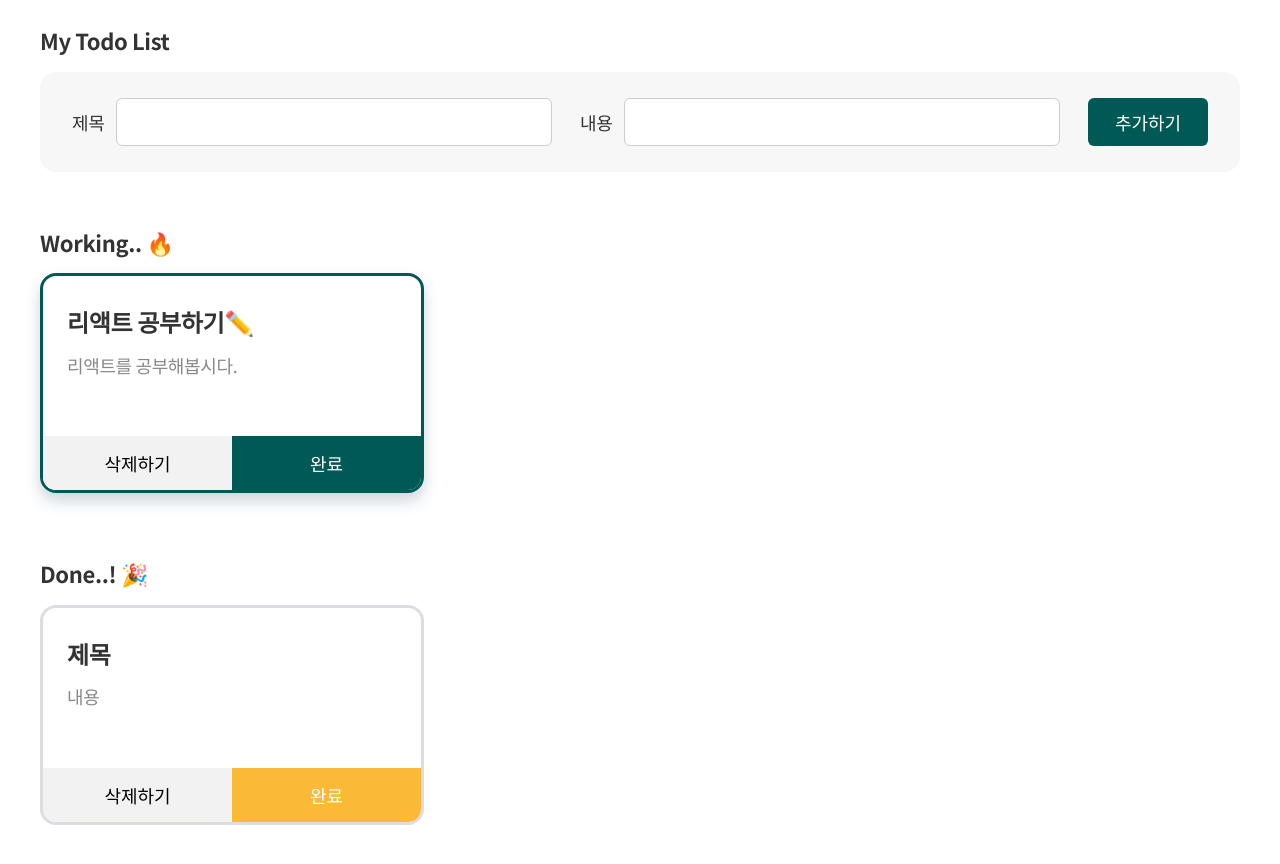
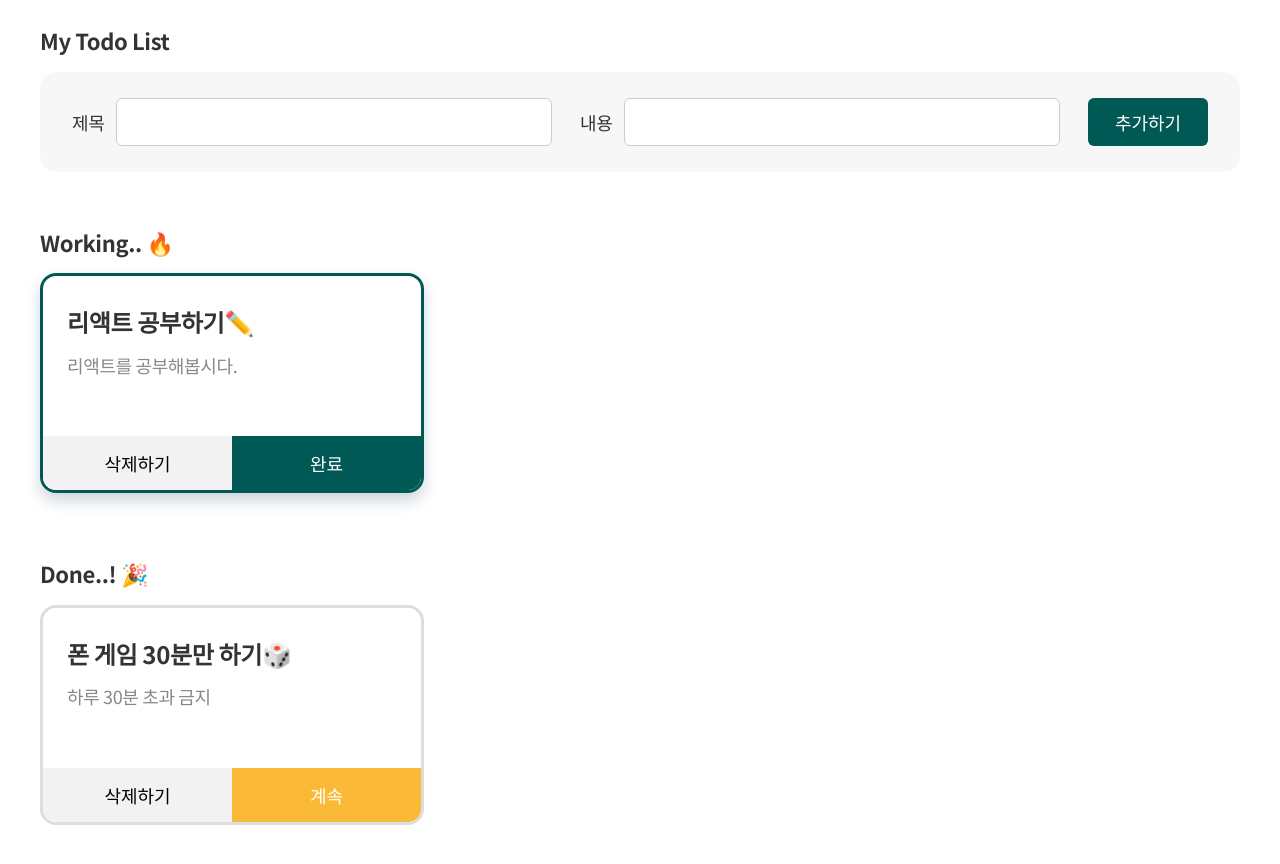
Before and after one commit to lizzieFEstudy/todolist-advance, a React (Create React App) app: page / in a window 1280 px wide. Shown: the top 864 px of the page. Built offline with nearby package versions, Linux system fonts and the light colour scheme.

Commit message:
feat(Todo): Update done status

```diff
--- a/src/App.js
+++ b/src/App.js
@@ -29,6 +29,17 @@ function App() {
         setTitle('');
 
         setBody('');
+    };
+
+    const toggleDoneButtonHandler = (id) => {
+        let copyTodo = [...todo];
+        let ind;
+        copyTodo.forEach((todo, i) => {
+            if (todo.id == id) ind = i;
+        });
+        copyTodo[ind].isDone = !copyTodo[ind].isDone;
+        setTodo(copyTodo);
+        localStorage.setItem('todo', JSON.stringify(copyTodo));
     };
 
     return (
@@ -64,7 +75,9 @@ function App() {
                                         <p>{item.body}</p>
                                         <div className="btn-wrap">
                                             <button className="btn-del">삭제하기</button>
-                                            <button className="btn-done">완료</button>
+                                            <button className="btn-done" onClick={() => toggleDoneButtonHandler(item.id)}>
+                                                {item.isDone == false ? '완료' : '계속'}
+                                            </button>
                                         </div>
                                     </li>
                                 );
@@ -75,14 +88,22 @@ function App() {
                 <section>
                     <h2>Done..! 🎉</h2>
                     <ul className="todo-list done">
-                        <li>
-                            <strong>제목</strong>
-                            <p>내용</p>
-                            <div className="btn-wrap">
-                                <button className="btn-del">삭제하기</button>
-                                <button className="btn-done">완료</button>
-                            </div>
-                        </li>
+                        {todo
+                            .filter((item) => item.isDone == true)
+                            .map((item) => {
+                                return (
+                                    <li key={item.id}>
+                                        <strong>{item.title}</strong>
+                                        <p>{item.body}</p>
+                                        <div className="btn-wrap">
+                                            <button className="btn-del">삭제하기</button>
+                                            <button className="btn-done" onClick={() => toggleDoneButtonHandler(item.id)}>
+                                                {item.isDone == false ? '완료' : '계속'}
+                                            </button>
+                                        </div>
+                                    </li>
+                                );
+                            })}
                     </ul>
                 </section>
             </main>
```
